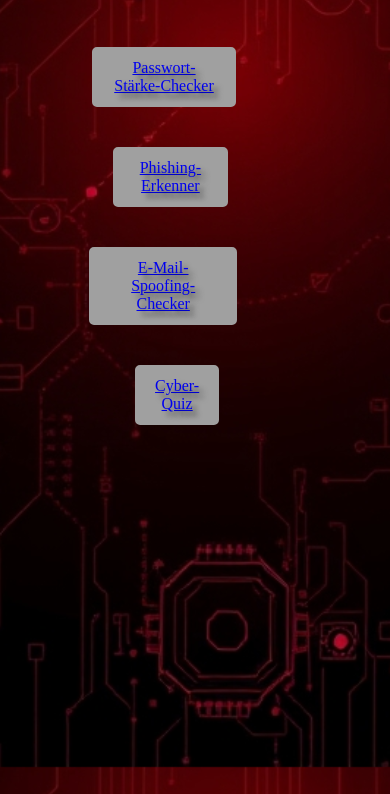
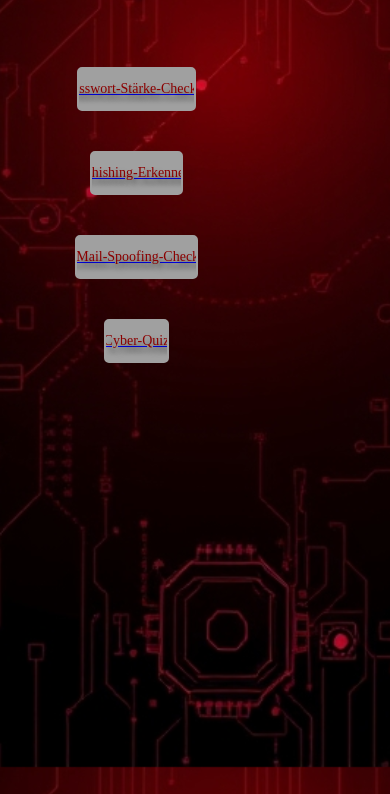
Before and after one commit to MichelleSteinhauser/ByteShield, a plain HTML site: page index.html in a window 390 px wide. Shown: the part 77-871 px from the top of the page. Drawn offline with Linux system fonts and the light colour scheme.

Commit message:
twentyfirst commit

```diff
--- a/style.css
+++ b/style.css
@@ -165,11 +165,9 @@ input[type="text"] {                                           /* Styling für d
     }
 
     .buttonscontainer {
-        display: flex;          /* Flexbox für Zentrierung */
-        flex-direction: column; /* Buttons untereinander */
-        align-items: center;    /* Horizontal zentrieren */
-        width: 100%;            /* Volle Breite des Containers */
-        margin-top: 30px;
+        text-decoration: none;
+        width: 70%;
+        max-width: 350px;
     }
 
     .buttons {
@@ -177,26 +175,20 @@ input[type="text"] {                                           /* Styling für d
         justify-content: center;
         align-items: center;
         width: 70%;               /* Einheitliche Breite */
-        max-width: 350px;         /* Maximalbreite für große Displays */
-        text-decoration: none;    /* Entfernt blaues Unterstreichen */
-        color: inherit;           /* Stellt sicher, dass die Textfarbe korrekt ist */
-        margin: 10px 0;           /* Abstand zwischen Buttons */
-    }
-
-    .buttons button {
-        width: 100%;              /* Nimmt die volle Breite des <a>-Elements */
-        font-size: 14px;          /* Behält kleine Schriftgröße bei */
+        font-size: 14px;
         padding: 12px;
         text-align: center;
         border: 2px solid #A0A0A0;
         background-color: #A0A0A0;
-        color: #8B0000;
+        color: #8B0000 !important; /* Stellt sicher, dass kein Blau erscheint */
         border-radius: 5px;
         transition: all 0.3s ease;
-        white-space: nowrap;       /* Verhindert Zeilenumbruch */
-        overflow: hidden;          /* Falls Text zu lang ist, wird er nicht umgebrochen */
-        text-overflow: ellipsis;   /* Optional: Falls Text zu lang, wird "..." angezeigt */
-    }
+        white-space: nowrap;       /* Kein Zeilenumbruch */
+        overflow: hidden;          /* Falls Text zu lang ist, wird er abgeschnitten */
+        text-overflow: ellipsis;   /* Optional: Falls zu lang, zeigt „...“ */
+     }
+
+
 
     button {
         width: 80%;                                             /* Auch normale Buttons breiter */
```
